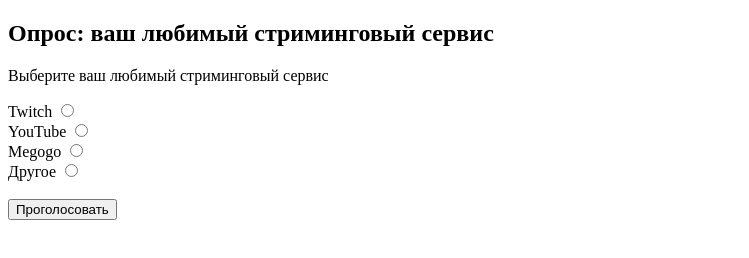
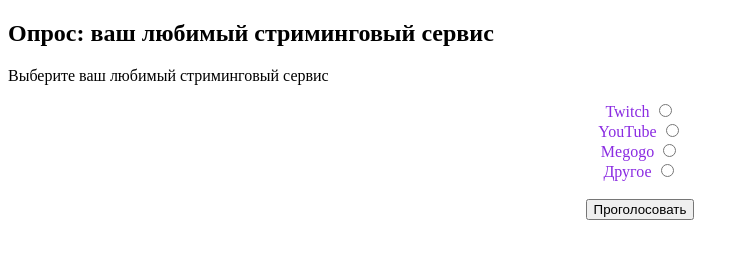
Before and after one commit to ODxe/Git_test, a plain HTML site: page index.html in a window 1280 px wide. Shown: the whole page, without its empty margins (0-749 px from the left). Drawn offline with Linux system fonts and the light colour scheme.

Commit message:
Correcting index for displaying styles

```diff
--- a/index.html
+++ b/index.html
@@ -3,6 +3,8 @@
     <head>
         <meta charset="utf-8"/>
         <title> Тестовый Git - проект </title>
+
+        <link rel="stylesheet" href="./Styles/Styles.css">
     </head>
     <body>
         <h2> Опрос: ваш любимый стриминговый сервис </h2>
```
